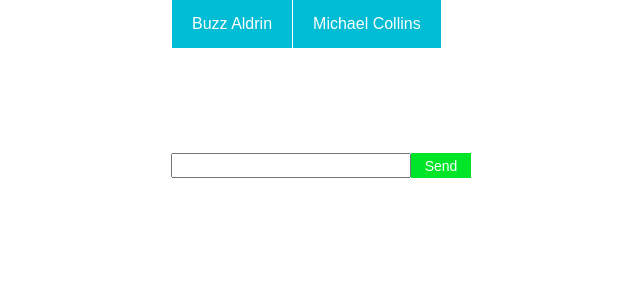
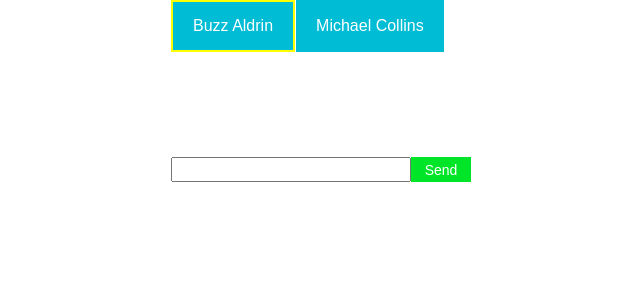
Before and after one commit to tsbajwa/chat-app, a React (Create React App) app: page / in a window 1280 px wide. Shown: the top 300 px of the page, without its empty margins (319-959 px from the left). Built offline with nearby package versions, Linux system fonts and the light colour scheme.

Commit message:
Added active button styling

```diff
--- a/src/App.css
+++ b/src/App.css
@@ -26,6 +26,15 @@ body {
     font-size: 16px;
     background-color: #00bcd4;
     color: white; }
+    .tabContainer__tab--active {
+      border: none;
+      border: 2px solid yellow;
+      box-sizing: border-box;
+      cursor: pointer;
+      padding: 15px 20px 15px 20px;
+      font-size: 16px;
+      background-color: #00bcd4;
+      color: white; }
 
 .messageList {
   list-style: none;
--- a/src/components/components/Tabs.js
+++ b/src/components/components/Tabs.js
@@ -7,7 +7,7 @@ export default function Tabs(props) {
           <button
             key={t.id}
             onClick={() => props.onClick(t.id)}
-            className={t.active ? 'tabContainer__tab': 'tabContainer__tab' }
+            className={t.active ? 'tabContainer__tab--active': 'tabContainer__tab' }
             >{t.title}</button>
           ))
         }
--- a/src/styling/components/__Tabs.scss
+++ b/src/styling/components/__Tabs.scss
@@ -12,6 +12,16 @@
     background-color: #00bcd4;
     color: white;
 
+    &--active {
+      border: none;
+      border: 2px solid yellow;
+      box-sizing: border-box;
+      cursor: pointer;
+      padding: 15px 20px 15px 20px;
+      font-size: 16px;
+      background-color: #00bcd4;
+      color: white;
+    }
 
   }
 }
```
